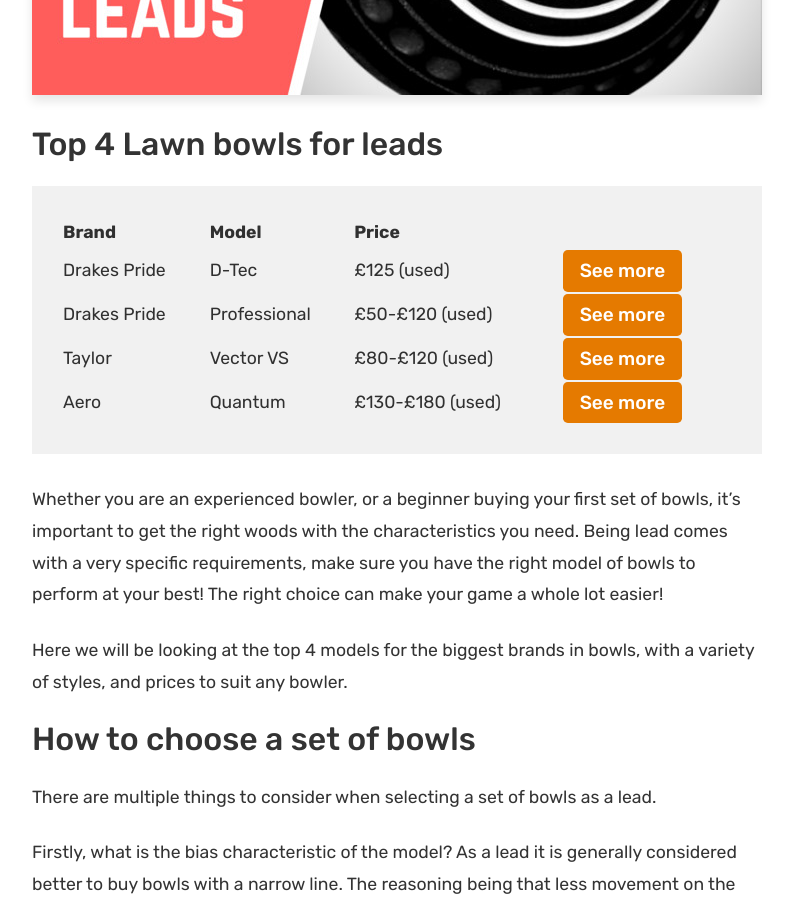
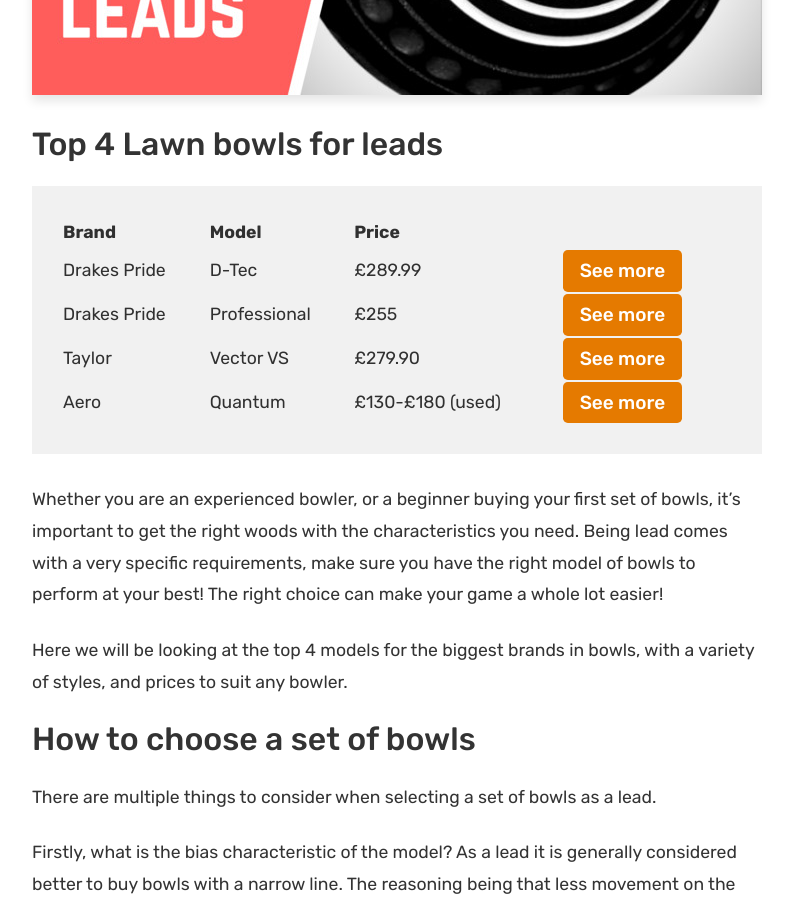
Before and after one commit to krussll/etsysimplicity, a Jekyll site: the page built from _posts/2018-01-12-best-rated-bowls-for-leads.md, in a window 1280 px wide and 900 px high, scrolled down 676 px. Shown: the whole window, without its empty margins (53-846 px from the left). Built offline with Jekyll 4.4.1, drawn with Linux system fonts in a browser that asks for light colours; nearby versions of some CDN libraries.

Commit message:
Update 2018-01-12-best-rated-bowls-for-leads.md

```diff
--- a/_posts/2018-01-12-best-rated-bowls-for-leads.md
+++ b/_posts/2018-01-12-best-rated-bowls-for-leads.md
@@ -25,20 +25,20 @@
     <tr>
       <td>Drakes Pride</td>
       <td>D-Tec</td>
-      <td>£125 (used) </td>
-      <td><a href="http://rover.ebay.com/rover/1/710-53481-19255-0/1?ff3=4&pub=5575495824&toolid=10001&campid=5338508612&customid=&mpre=https%3A%2F%2Fwww.ebay.co.uk%2Fsch%2Fi.html%3F_sop%3D1%26_osacat%3D117104%26_odkw%3DAero%2BQuantum%2Blawn%2Bbowls%26_from%3DR40%26_trksid%3Dm570.l1313%26_nkw%3Ddrakes%2Bpride%2Bd-tec%2Blawn%2Bbowls%26_sacat%3D117104" class="btn more"  target="_blank">See more</a></td>
+      <td>£289.99 </td>
+      <td><a href="https://www.amazon.co.uk/gp/product/B07VF5RJH8/ref=as_li_qf_asin_il_tl?ie=UTF8&tag=jackhighbow0a-21&creative=6738&linkCode=as2&creativeASIN=B07VF5RJH8&linkId=e5b90d4e6fd7c6bf5c239d43a275d8da" class="btn more"  target="_blank">See more</a></td>
     </tr>
     <tr>
       <td>Drakes Pride</td>
       <td>Professional</td>
-      <td>£50-£120 (used)</td>
-      <td><a href="http://rover.ebay.com/rover/1/710-53481-19255-0/1?ff3=4&pub=5575495824&toolid=10001&campid=5338650038&customid=&mpre=https%3A%2F%2Fwww.ebay.co.uk%2Fsch%2Fi.html%3F_from%3DR40%26_nkw%3Ddrakes%2Bpride%2Bprofessional%2Bbowls%26_sacat%3D117103%26_sop%3D1" class="btn more"  target="_blank">See more</a></td>
+      <td>£255</td>
+      <td><a href="https://www.amazon.co.uk/gp/product/B005MI2YE0/ref=as_li_qf_asin_il_tl?ie=UTF8&tag=jackhighbow0a-21&creative=6738&linkCode=as2&creativeASIN=B005MI2YE0&linkId=fb5c41c051c9e6b228526c411ebe6742" class="btn more"  target="_blank">See more</a></td>
     </tr>
     <tr>
       <td>Taylor</td>
       <td>Vector VS</td>
-      <td>£80-£120 (used) </td>
-      <td><a href="http://rover.ebay.com/rover/1/710-53481-19255-0/1?ff3=4&pub=5575495824&toolid=10001&campid=5338508612&customid=&mpre=https%3A%2F%2Fwww.ebay.co.uk%2Fsch%2Fi.html%3F_sop%3D1%26_osacat%3D117103%26_odkw%3Dtaylor%2Bace%2Bbowls%26_from%3DR40%26_trksid%3Dp2334524.m570.l2632.R2.TR2.TRC1.A0.H0.Xtaylor%2Bvector%2Bvs%2Bbowls.TRS0%26_nkw%3Dtaylor%2Bvector%2Bvs%2Bbowls%26_sacat%3D117103" class="btn more"  target="_blank">See more</a></td>
+      <td>£279.90 </td>
+      <td><a href="https://www.amazon.co.uk/gp/product/B07YXT8JNG/ref=as_li_qf_asin_il_tl?ie=UTF8&tag=jackhighbow0a-21&creative=6738&linkCode=as2&creativeASIN=B07YXT8JNG&linkId=aaacdf1052d99758560d3703fcbf8cd4" class="btn more"  target="_blank">See more</a></td>
     </tr>
     <tr>
       <td>Aero</td>
@@ -71,7 +71,7 @@
 
 ## Drakes Pride D-Tec
 
-<a href="http://rover.ebay.com/rover/1/710-53481-19255-0/1?ff3=4&pub=5575495824&toolid=10001&campid=5338508612&customid=&mpre=https%3A%2F%2Fwww.ebay.co.uk%2Fsch%2Fi.html%3F_sop%3D1%26_osacat%3D117104%26_odkw%3DAero%2BQuantum%2Blawn%2Bbowls%26_from%3DR40%26_trksid%3Dm570.l1313%26_nkw%3Ddrakes%2Bpride%2Bd-tec%2Blawn%2Bbowls%26_sacat%3D117104" class="btn more"  target="_blank">See more</a>
+<a href="https://www.amazon.co.uk/gp/product/B07VF5RJH8/ref=as_li_qf_asin_il_tl?ie=UTF8&tag=jackhighbow0a-21&creative=6738&linkCode=as2&creativeASIN=B07VF5RJH8&linkId=e5b90d4e6fd7c6bf5c239d43a275d8da" class="btn more"  target="_blank">See more</a>
 
 The d-tec is Drakes Pride's flagship narrow biased model. It hits many of the attributes that we outlined above, specifically a good narrow line, a smooth flat finish and all for a better-than-average price. You can read our full review of the d-tec here.
 
@@ -81,7 +81,7 @@
 
 ## Drakes Pride Professional
 
-<a href="http://rover.ebay.com/rover/1/710-53481-19255-0/1?ff3=4&pub=5575495824&toolid=10001&campid=5338650038&customid=&mpre=https%3A%2F%2Fwww.ebay.co.uk%2Fsch%2Fi.html%3F_from%3DR40%26_nkw%3Ddrakes%2Bpride%2Bprofessional%2Bbowls%26_sacat%3D117103%26_sop%3D1" class="btn more"  target="_blank">See more</a>
+<a href="https://www.amazon.co.uk/gp/product/B005MI2YE0/ref=as_li_qf_asin_il_tl?ie=UTF8&tag=jackhighbow0a-21&creative=6738&linkCode=as2&creativeASIN=B005MI2YE0&linkId=fb5c41c051c9e6b228526c411ebe6742" class="btn more"  target="_blank">See more</a>
 
 Drakes Pride is such a mainstay of the bowls world that they actually appear twice on this list! The Professional model is the most popular of all the Drakes Pride models and is a great option for outdoor bowlers. Whilst it doesn't have such a narrow line as the d-tec, it is designed specifically for outdoor play, so will play better on heavier, early season greens.
 
@@ -93,7 +93,7 @@
 
 ## Taylor Vector VS
 
-<a href="http://rover.ebay.com/rover/1/710-53481-19255-0/1?ff3=4&pub=5575495824&toolid=10001&campid=5338508612&customid=&mpre=https%3A%2F%2Fwww.ebay.co.uk%2Fsch%2Fi.html%3F_sop%3D1%26_osacat%3D117103%26_odkw%3Dtaylor%2Bace%2Bbowls%26_from%3DR40%26_trksid%3Dp2334524.m570.l2632.R2.TR2.TRC1.A0.H0.Xtaylor%2Bvector%2Bvs%2Bbowls.TRS0%26_nkw%3Dtaylor%2Bvector%2Bvs%2Bbowls%26_sacat%3D117103" class="btn more"  target="_blank">See more</a>
+<a href="https://www.amazon.co.uk/gp/product/B07YXT8JNG/ref=as_li_qf_asin_il_tl?ie=UTF8&tag=jackhighbow0a-21&creative=6738&linkCode=as2&creativeASIN=B07YXT8JNG&linkId=aaacdf1052d99758560d3703fcbf8cd4" class="btn more"  target="_blank">See more</a>
 
 With a clean, narrow line and a smooth finish, you’d do well to find a better lead bowl than the Taylor Vector VS. You can read our full review of the Vector VS here.
 
```
